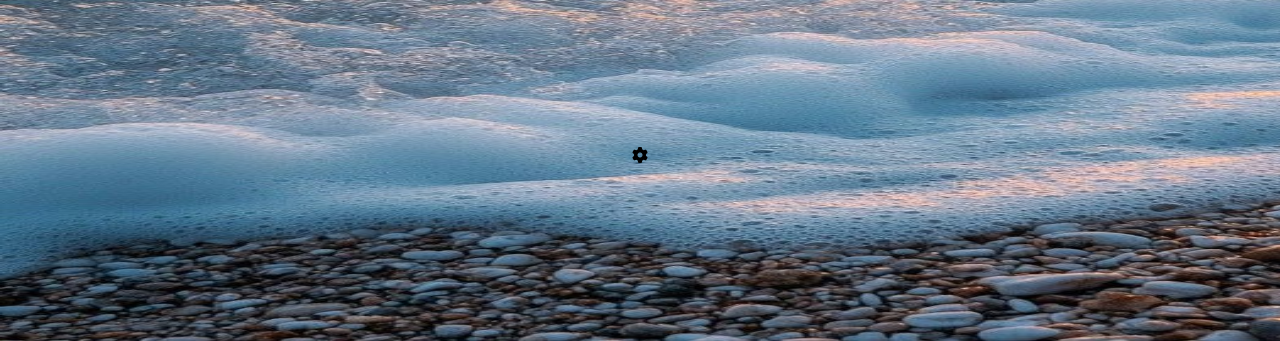
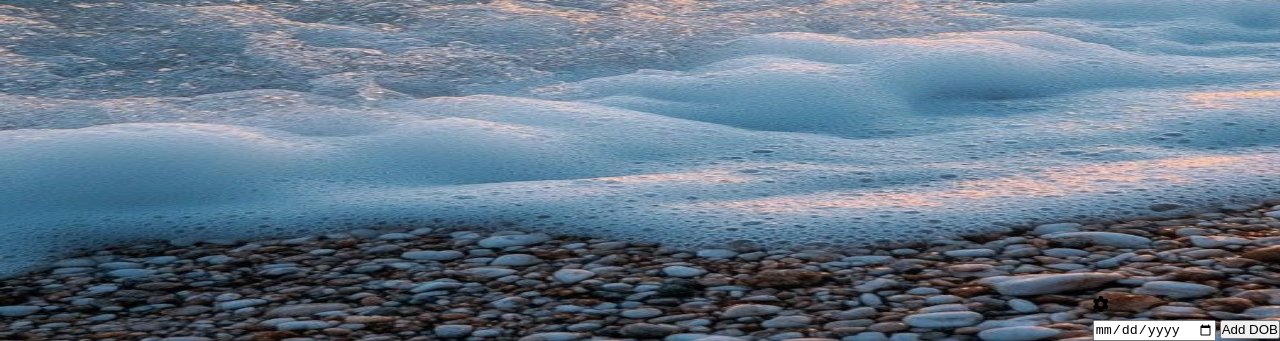
Before and after one commit to SaleenaAhuja20/Life-Timer, a plain HTML site: page index.html in a window 1280 px wide. Shown: the part 459-800 px from the top of the page. Drawn offline with nearby package versions, Linux system fonts and the light colour scheme.

Commit message:
html css

```diff
--- a/index.html
+++ b/index.html
@@ -19,11 +19,15 @@
 <body>
     <div class="container">
         <h1 class="para">Kindly Enter Your Date Of Birth</h1>
-
+    </div>
         <div class="settings">
             <i class="fa-solid fa-gear"></i>
+            <div class="settings-content">
+                <input type="date" id="dob">
+                <button id="dobButton">Add DOB</button>
+            </div>
         </div>
-    </div>
+
 </body>
 
 </html>
--- a/style.css
+++ b/style.css
@@ -18,4 +18,7 @@ body{
     font-size: 50px;
 }
 .settings{
+    position: absolute;
+    right: 0;
+    bottom: 0;
 }
```
